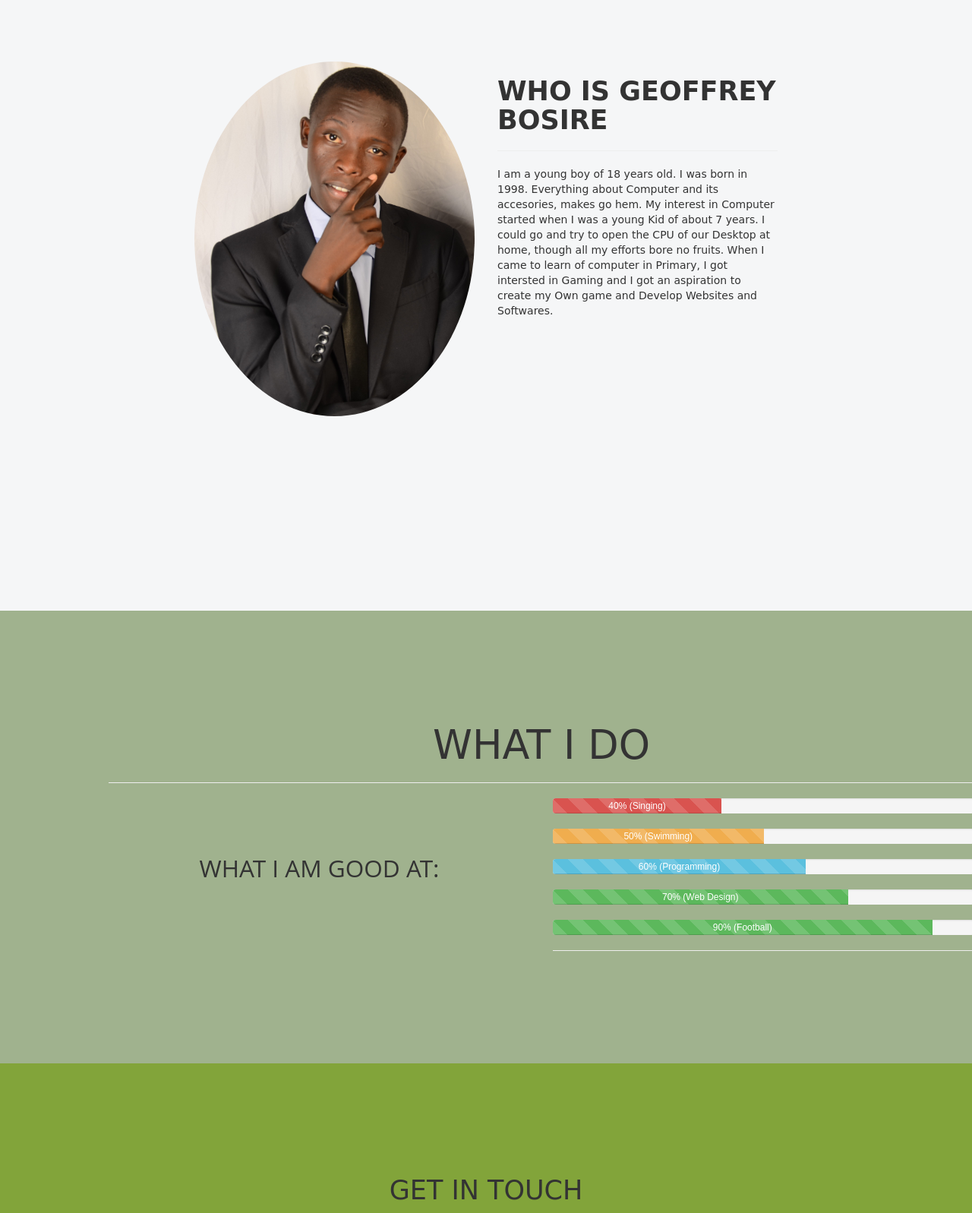
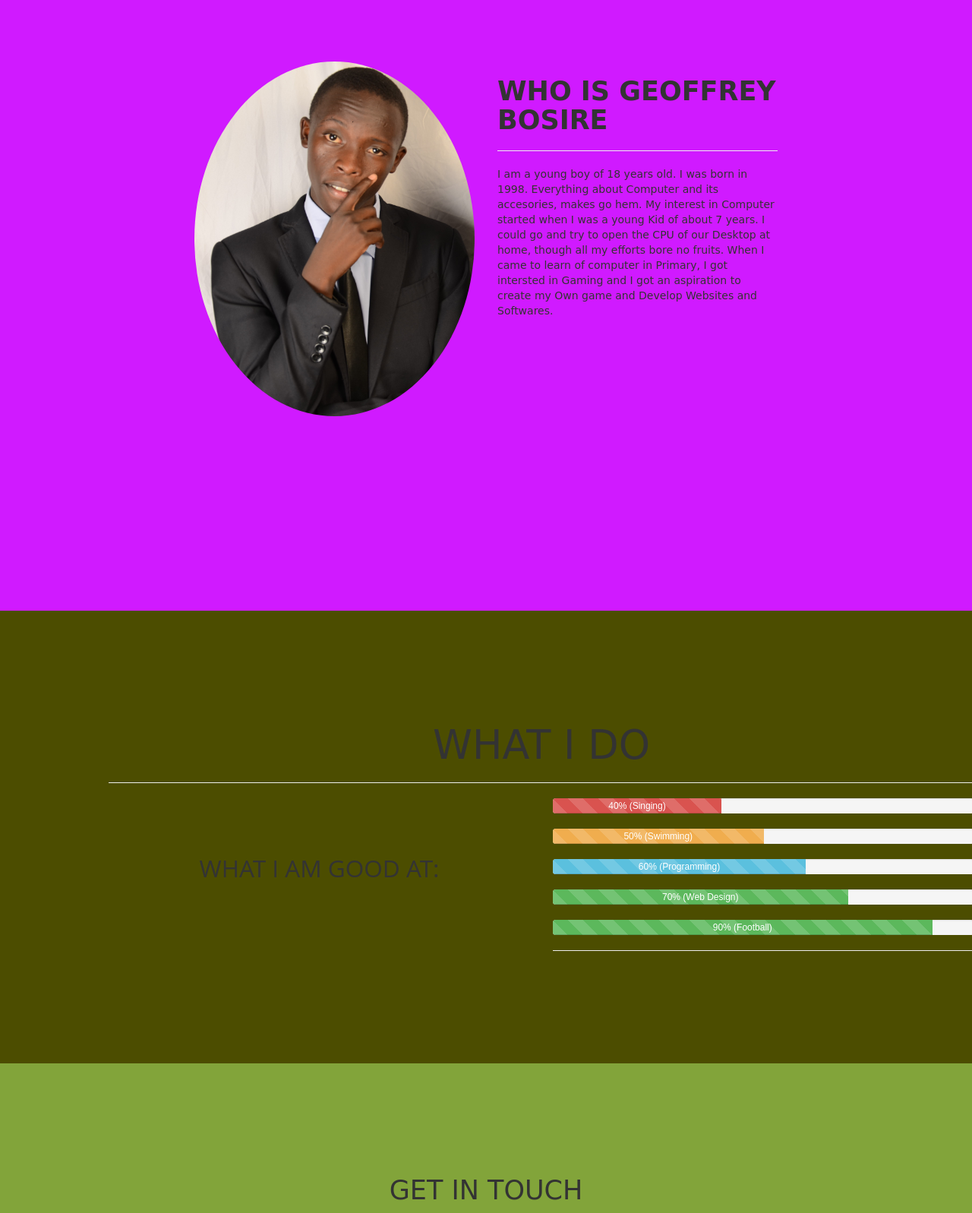
Before and after one commit to Gnyamwaya/gnyamaya.github.io, a plain HTML site: page index.html in a window 1280 px wide. Shown: the part 950-2547 px from the top of the page at 76% size. Drawn offline with Linux system fonts and the light colour scheme; a web font is replaced by a local one.

Commit message:
Update style.css
Editing colors in my profile

```diff
--- a/style.css
+++ b/style.css
@@ -29,7 +29,7 @@ body {
 	 color: #000000;
 }
 .bg-2{
-	background-color: #f5f6f7;
+	background-color:  #d01aff;
 }
 #parbg{
 	background-color: green;
@@ -42,7 +42,7 @@ body {
 	font-size: 150%;
 }
 .bg-3{
-	background-color:#a0b28e; /* blue */
+	background-color:#4c4d00; /* blue */
 	font-family: 'Yanone Kaffeesatz', sans-serif;
 }
 #mywork{
```
